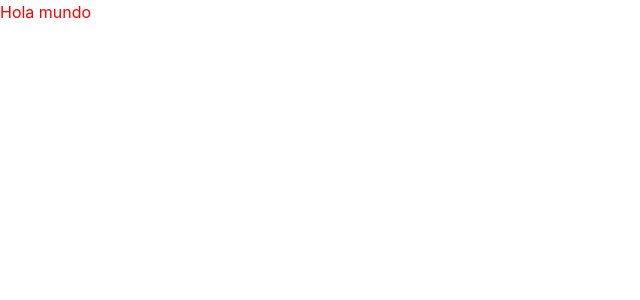
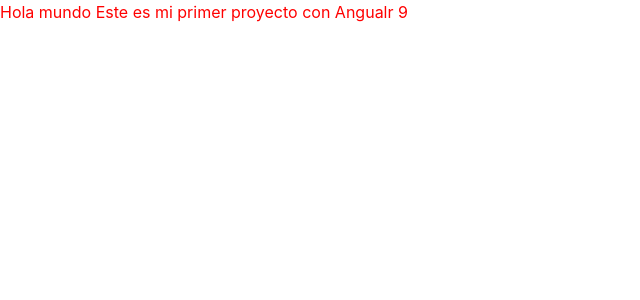
Before and after one commit to PacoCruz1/AppClima, an Angular app: page / in a window 1280 px wide. Shown: the top 300 px of the page, without its empty margins (0-640 px from the left). Built offline with nearby package versions, Linux system fonts and the light colour scheme.

Commit message:
Update app.component.html
Modificación del titulo

```diff
--- a/src/app/app.component.html
+++ b/src/app/app.component.html
@@ -1,4 +1,4 @@
 
-<div>Hola mundo</div>
+<div>Hola mundo Este es mi primer proyecto con Angualr 9</div>
 
 <router-outlet></router-outlet>
```
